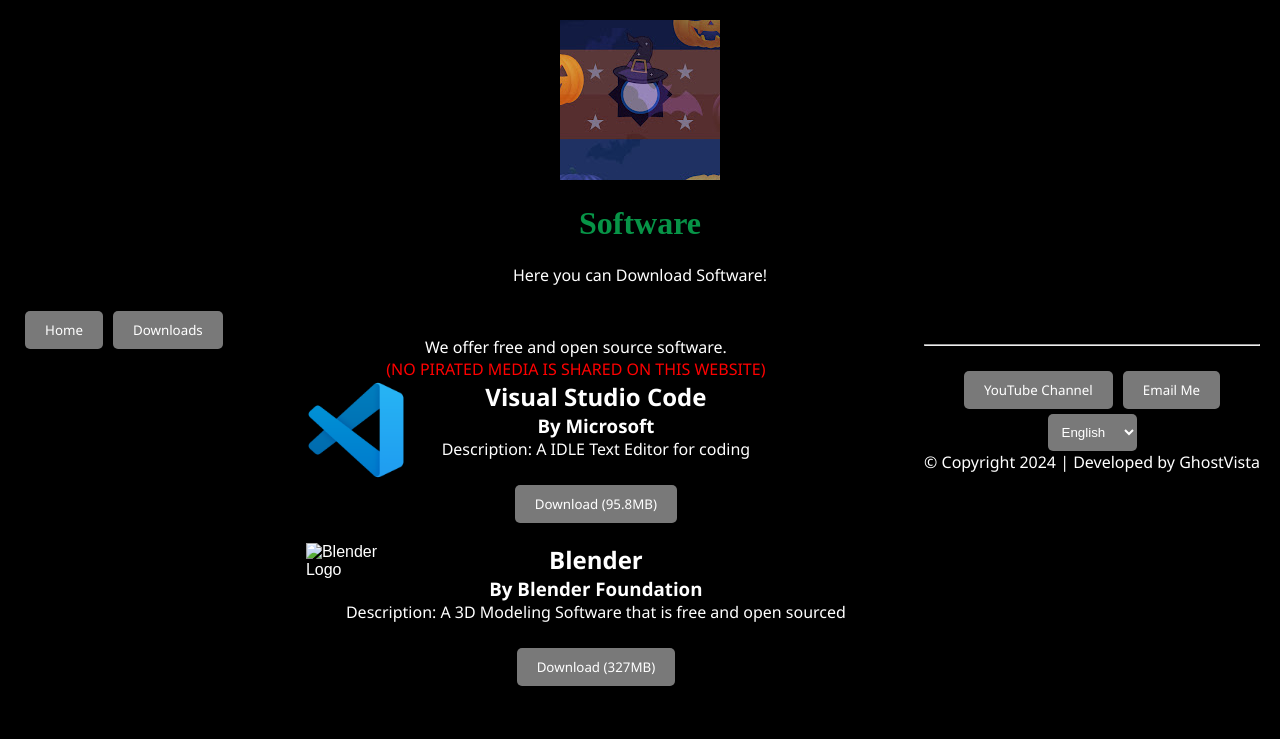
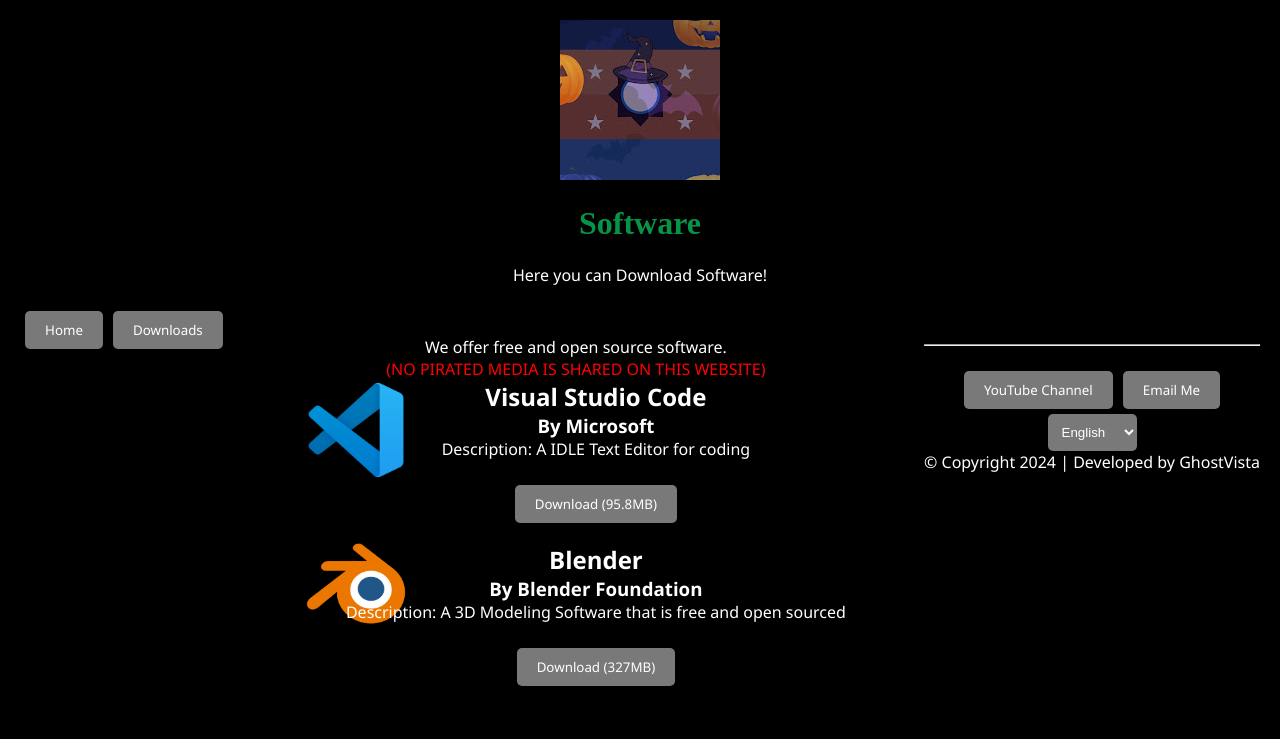
Before and after one commit to notghostvista/GhostVista, a plain HTML site: page Software.html in a window 1280 px wide. Drawn offline with Linux system fonts and the light colour scheme.

Commit message:
Update Software.html

```diff
--- a/Software.html
+++ b/Software.html
@@ -163,7 +163,7 @@
             </div>
 
             <div class="software-container">
-                <img src="Blender_logo_no_text.svg.png" class="section-image" alt="Blender Logo">
+                <img src="Images\Blender_logo_no_text.svg.png" class="section-image" alt="Blender Logo">
                 <div class="software-text">
                     <h2>Blender</h2>
                     <h3>By Blender Foundation</h3>
```
